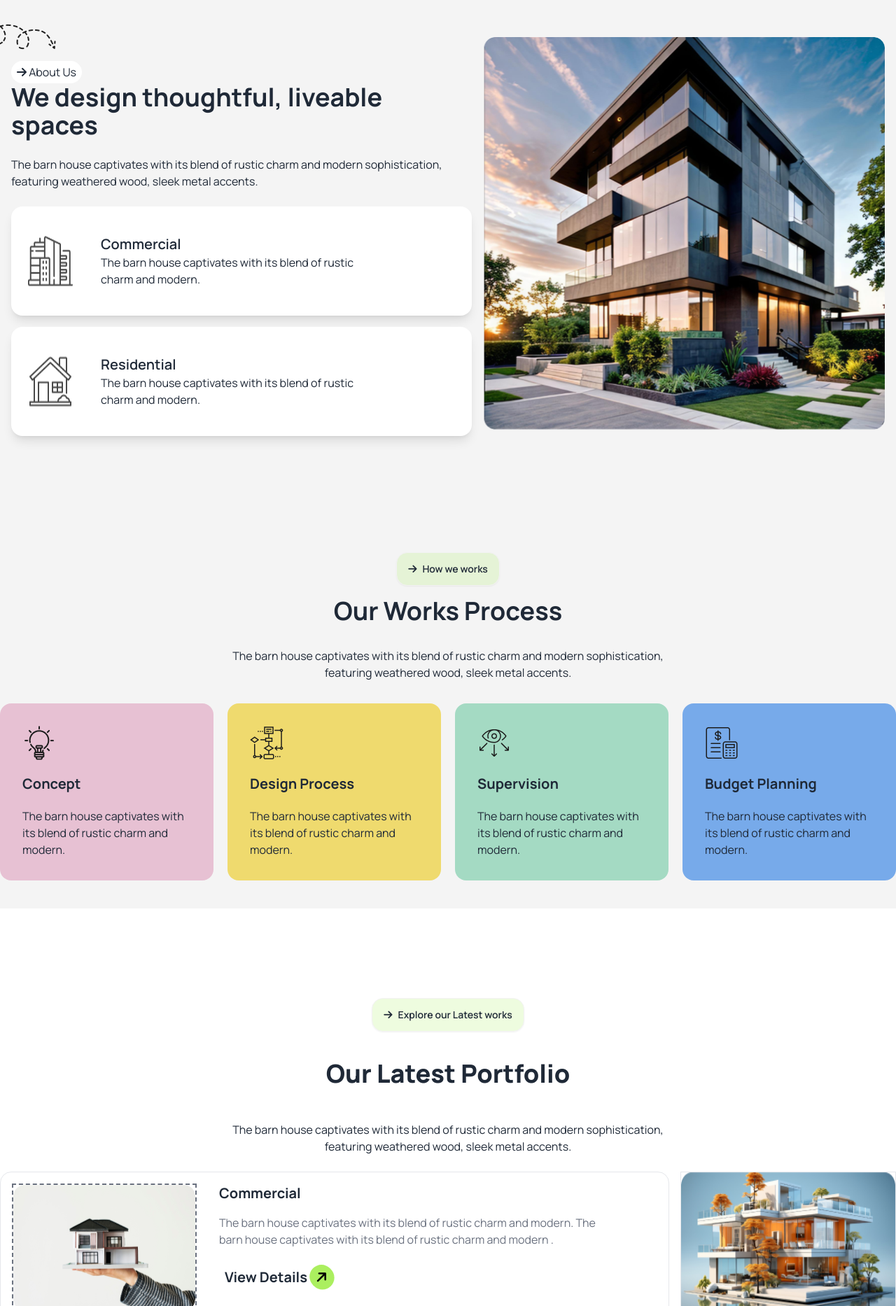
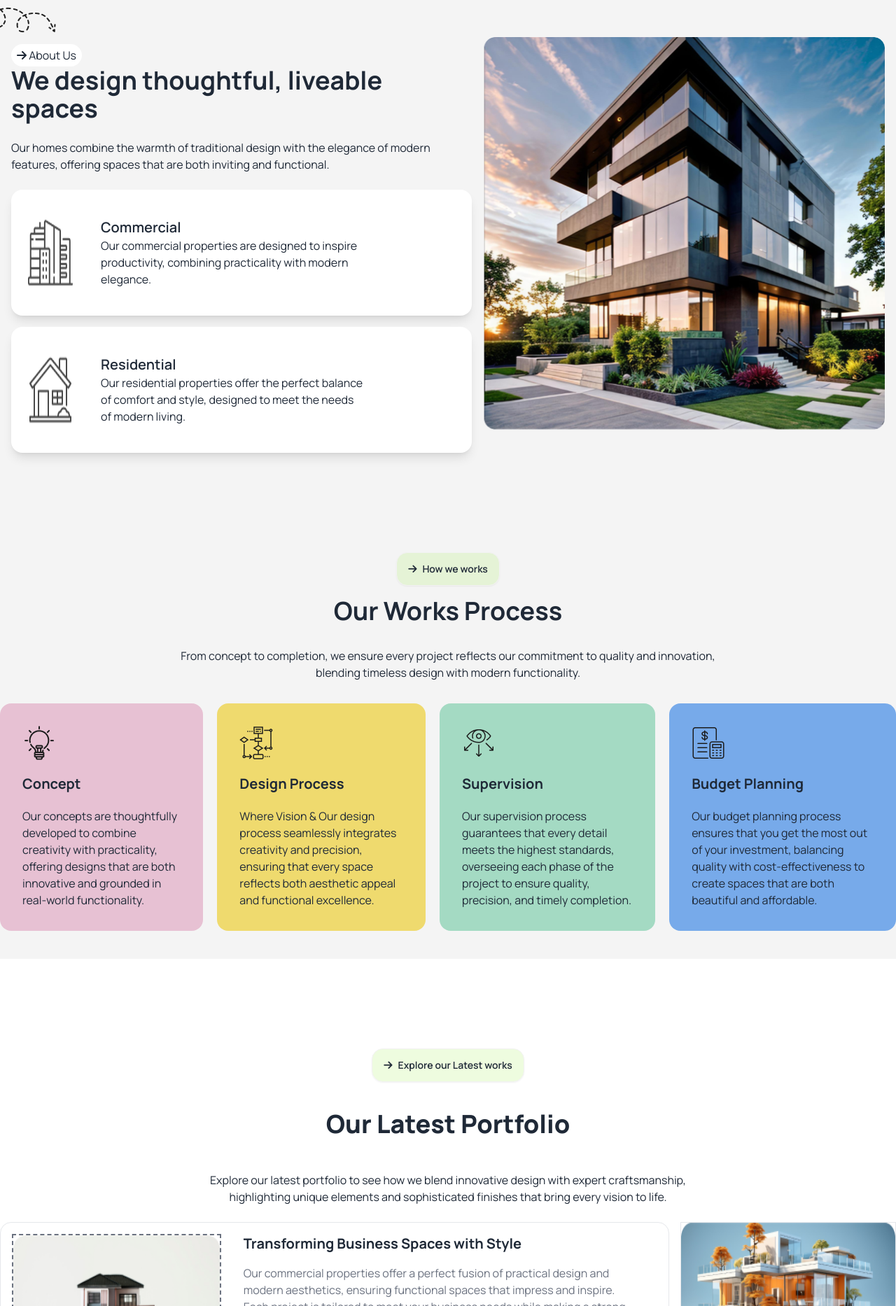
Before and after one commit to miraj75/3rdAssignmentPHero, a plain HTML site: page index.html in a window 1280 px wide. Shown: the part 934-2800 px from the top of the page at 70% size. Drawn offline with nearby package versions, Linux system fonts and the light colour scheme.

Commit message:
Replaced All the dummy text to meaningful text

```diff
--- a/index.html
+++ b/index.html
@@ -118,15 +118,17 @@
               <img src="./assets/banner.png" />
               <div class="text-center">
                 <h1 class="text-3xl md:text-6xl font-bold">
-                  A barn house of this design has a <br />
+                  A barn house of this design has a
+                  <br class="hidden lg:block" />
                   striking appearance
                 </h1>
                 <p class="text-gray-500 py-10 text-center">
-                  The barn house captivates with its blend of rustic charm and
-                  modern sophistication, featuring weathered wood, sleek metal
-                  <br />
-                  accents, and large windows that flood the space with natural
-                  light.
+                  Our homes are a perfect blend of classic design and
+                  contemporary style, offering you the comfort and luxury you
+                  deserve. With open floor plans, high-end finishes, and plenty
+                  of natural light, each property is designed to elevate your
+                  living experience. Whether you're seeking a cozy retreat or a
+                  spacious family home, you'll find the ideal match here.
                 </p>
                 <button
                   class="bg-primary-color p-2 rounded-3xl font-bold text-xl"
@@ -167,9 +169,9 @@
                   We design thoughtful, liveable spaces
                 </h1>
                 <p class="py-6 text-center md:text-start">
-                  The barn house captivates with its blend of rustic charm and
-                  modern sophistication, featuring weathered wood, sleek metal
-                  accents.
+                  Our homes combine the warmth of traditional design with the
+                  elegance of modern features, offering spaces that are both
+                  inviting and functional.
                 </p>
                 <div>
                   <div class="card bg-white w-full shadow-lg">
@@ -178,8 +180,9 @@
                       <div>
                         <h2 class="card-title">Commercial</h2>
                         <p class="md:w-3/4">
-                          The barn house captivates with its blend of rustic
-                          charm and modern.
+                          Our commercial properties are designed to inspire
+                          productivity, combining practicality with modern
+                          elegance.
                         </p>
                       </div>
                     </div>
@@ -190,8 +193,9 @@
                       <div>
                         <h2 class="card-title">Residential</h2>
                         <p class="md:w-3/4">
-                          The barn house captivates with its blend of rustic
-                          charm and modern.
+                          Our residential properties offer the perfect balance
+                          of comfort and style, designed to meet the needs of
+                          modern living.
                         </p>
                       </div>
                     </div>
@@ -212,9 +216,10 @@
             </button>
             <h1 class="text-4xl font-bold py-4">Our Works Process</h1>
             <p class="text-center py-4">
-              The barn house captivates with its blend of rustic charm and
-              modern sophistication, <br />
-              featuring weathered wood, sleek metal accents.
+              From concept to completion, we ensure every project reflects our
+              commitment to quality and innovation,
+              <br class="hidden lg:block" />
+              blending timeless design with modern functionality.
             </p>
           </div>
           <div class="flex flex-col md:flex-row gap-5">
@@ -224,8 +229,9 @@
 
                 <h2 class="text-xl font-bold py-3">Concept</h2>
                 <p>
-                  The barn house captivates with its blend of rustic charm and
-                  modern.
+                  Our concepts are thoughtfully developed to combine creativity
+                  with practicality, offering designs that are both innovative
+                  and grounded in real-world functionality.
                 </p>
               </div>
             </div>
@@ -235,8 +241,9 @@
 
                 <h2 class="text-xl font-bold py-3">Design Process</h2>
                 <p>
-                  The barn house captivates with its blend of rustic charm and
-                  modern.
+                  Where Vision & Our design process seamlessly integrates
+                  creativity and precision, ensuring that every space reflects
+                  both aesthetic appeal and functional excellence.
                 </p>
               </div>
             </div>
@@ -246,8 +253,9 @@
 
                 <h2 class="text-xl font-bold py-3">Supervision</h2>
                 <p>
-                  The barn house captivates with its blend of rustic charm and
-                  modern.
+                  Our supervision process guarantees that every detail meets the
+                  highest standards, overseeing each phase of the project to
+                  ensure quality, precision, and timely completion.
                 </p>
               </div>
             </div>
@@ -257,8 +265,9 @@
 
                 <h2 class="text-xl font-bold py-3">Budget Planning</h2>
                 <p>
-                  The barn house captivates with its blend of rustic charm and
-                  modern.
+                  Our budget planning process ensures that you get the most out
+                  of your investment, balancing quality with cost-effectiveness
+                  to create spaces that are both beautiful and affordable.
                 </p>
               </div>
             </div>
@@ -275,9 +284,10 @@
           </button>
           <h1 class="text-4xl font-extrabold py-10">Our Latest Portfolio</h1>
           <p class="text-center py-2">
-            The barn house captivates with its blend of rustic charm and modern
-            sophistication, <br />
-            featuring weathered wood, sleek metal accents.
+            Explore our latest portfolio to see how we blend innovative design
+            with expert craftsmanship, <br class="hidden lg:block" />
+            highlighting unique elements and sophisticated finishes that bring
+            every vision to life.
           </p>
         </div>
         <!-- Card-1 -->
@@ -294,11 +304,14 @@
                 />
               </div>
               <div class="md:w-[60%]">
-                <h1 class="text-xl font-bold">Commercial</h1>
+                <h1 class="text-xl font-bold">
+                  Transforming Business Spaces with Style
+                </h1>
                 <p class="text-gray-500 py-4">
-                  The barn house captivates with its blend of rustic charm and
-                  modern. The barn house captivates with its blend of rustic
-                  charm and modern .
+                  Our commercial properties offer a perfect fusion of practical
+                  design and modern aesthetics, ensuring functional spaces that
+                  impress and inspire. Each project is tailored to meet your
+                  business needs while making a strong visual impact.
                 </p>
                 <button class="p-2 rounded-3xl font-bold text-xl">
                   View Details
@@ -331,11 +344,14 @@
                 />
               </div>
               <div class="md:w-[60%]">
-                <h1 class="text-xl font-bold">Commercial</h1>
+                <h1 class="text-xl font-bold">
+                  Elevating Business Environments
+                </h1>
                 <p class="text-gray-500 py-4">
-                  The barn house captivates with its blend of rustic charm and
-                  modern. The barn house captivates with its blend of rustic
-                  charm and modern .
+                  Our commercial spaces are designed to combine functionality
+                  with modern elegance, offering tailored solutions that meet
+                  your business needs while enhancing the overall aesthetic
+                  appeal.
                 </p>
                 <button class="p-2 rounded-3xl font-bold text-xl">
                   View Details
@@ -574,9 +590,10 @@
                 Let’s Discuss Next Project
               </h1>
               <p class="text-center py-2">
-                The barn house captivates with its blend of rustic charm and
-                modern sophistication, <br />
-                featuring weathered wood, sleek metal accents.
+                We’re excited to bring your vision to life with our expert
+                design and planning services. <br class="hidden lg:block" />
+                Let’s collaborate to create a space that blends functionality
+                with distinctive style, tailored to your needs.
               </p>
             </div>
           </div>
@@ -649,9 +666,10 @@
             Rinterio
           </h1>
           <p class="text-center py-2 text-gray-500">
-            The barn house captivates with its blend of rustic charm and modern
-            sophistication, <br />
-            featuring weathered wood, sleek metal accents.
+            Rinterio showcases a seamless blend of innovative design and classic
+            elegance. <br class="hidden lg:block" />
+            Explore how our approach integrates unique materials and modern
+            aesthetics to create standout spaces.
           </p>
         </div>
         <div>
```
